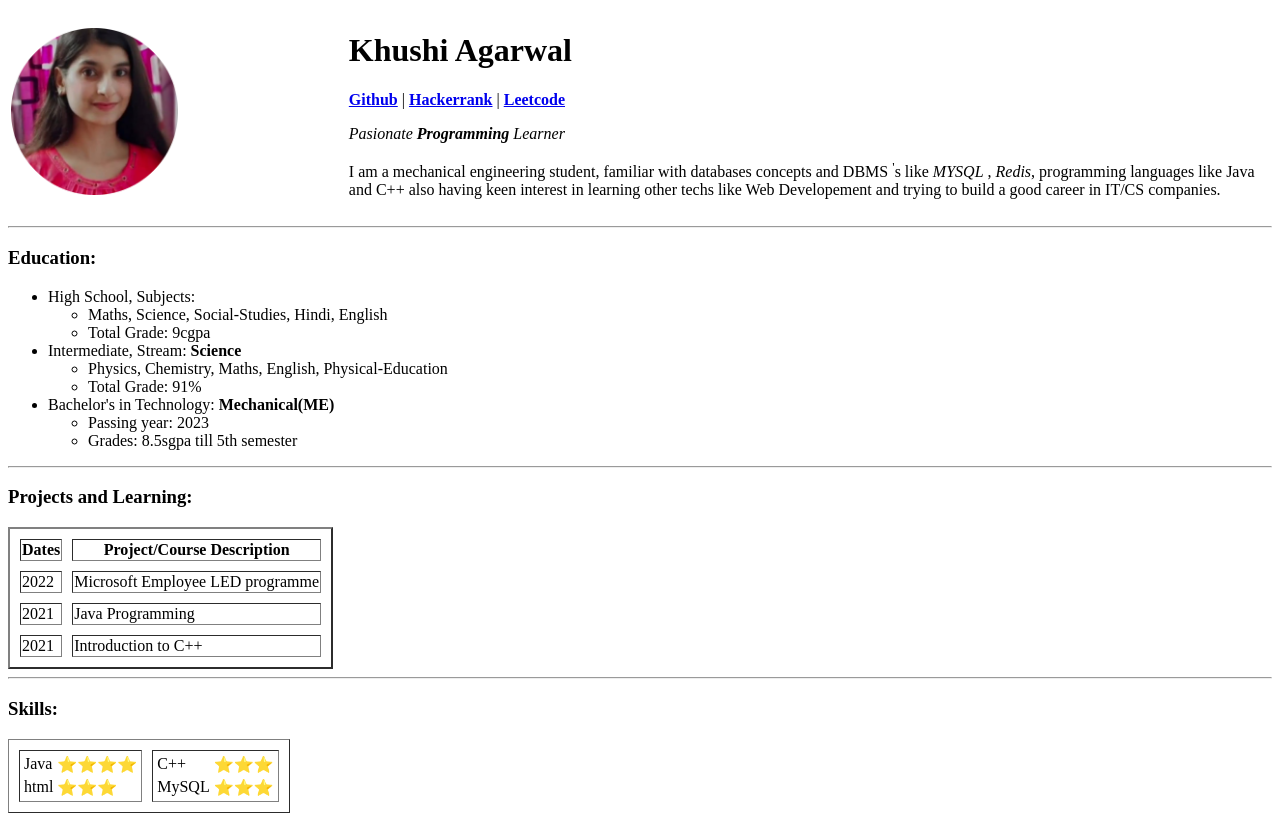
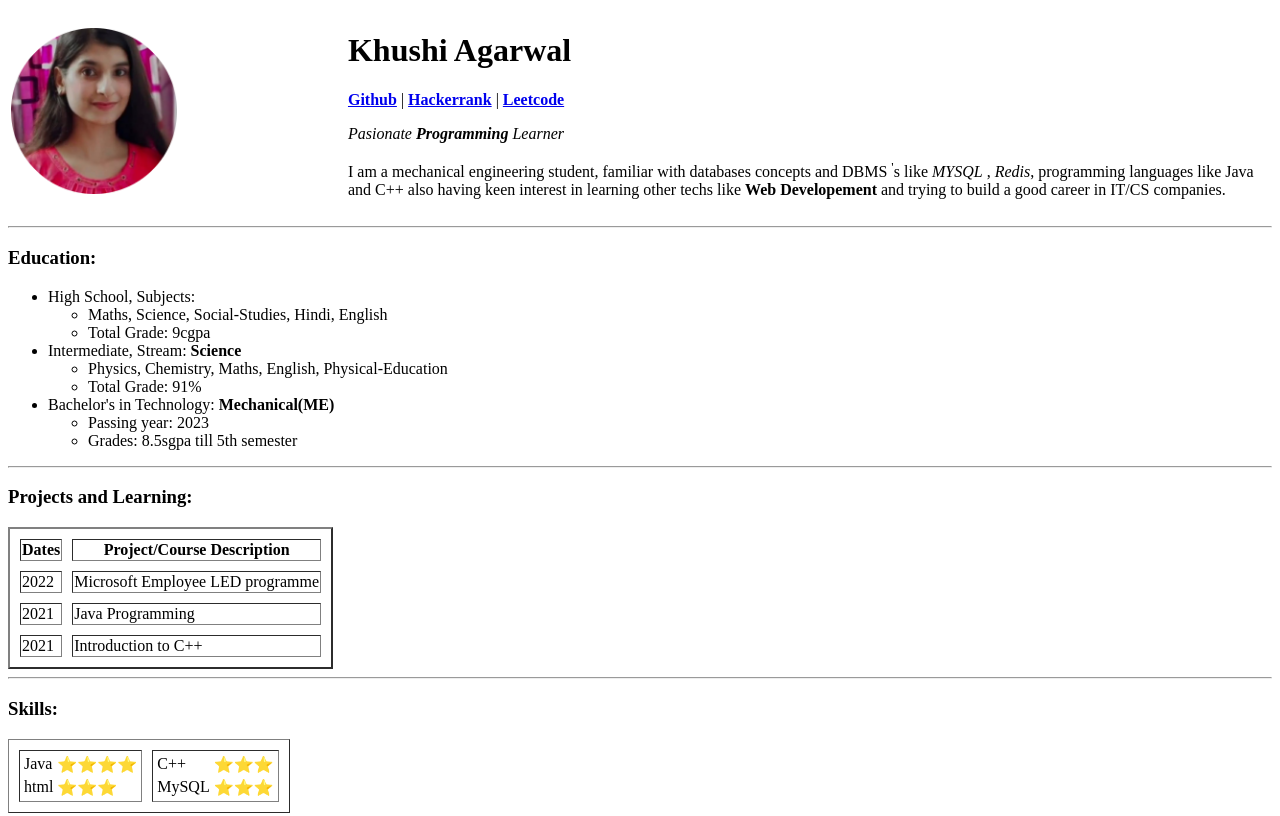
Before and after one commit to khushi-2002/cv, a plain HTML site: page index.html in a window 1280 px wide. Shown: the top 816 px of the page. Drawn offline with Linux system fonts and the light colour scheme.

Commit message:
Update index.html

```diff
--- a/index.html
+++ b/index.html
@@ -19,7 +19,7 @@
         </span>
         <p> <i>Pasionate <strong>Programming</strong> Learner</i> </p>
         <p>I am a mechanical engineering student, familiar with databases concepts and DBMS <sup>'</sup>s like <em>MYSQL</em> ,<em> Redis</em>, programming
-          languages like Java and C++ also having keen interest in learning other techs like Web Developement and trying to
+          languages like Java and C++ also having keen interest in learning other techs like <strong>Web Developement</strong> and trying to
           build a good career in IT/CS companies.</p>
       </td>
     </tr>
```
